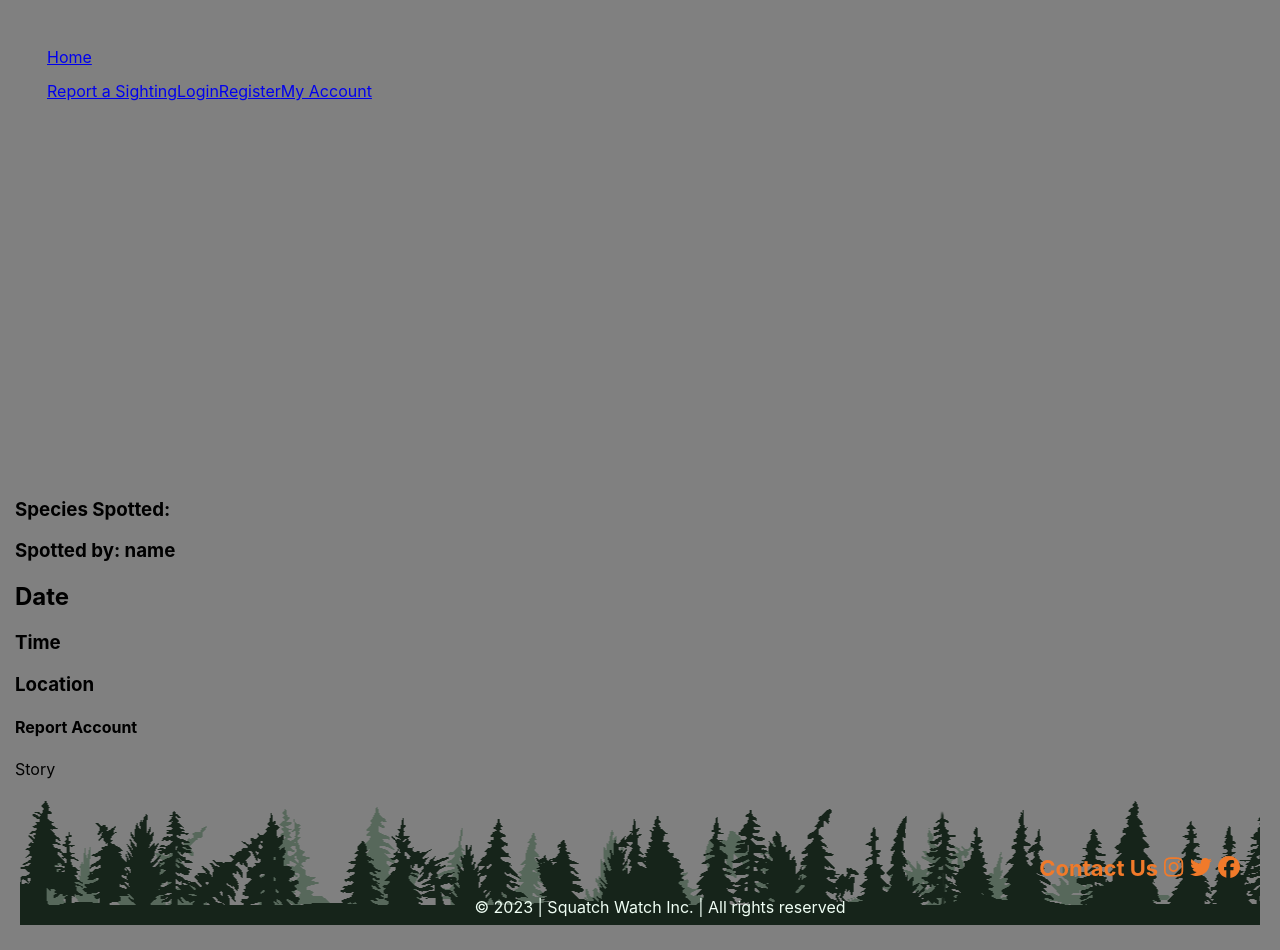
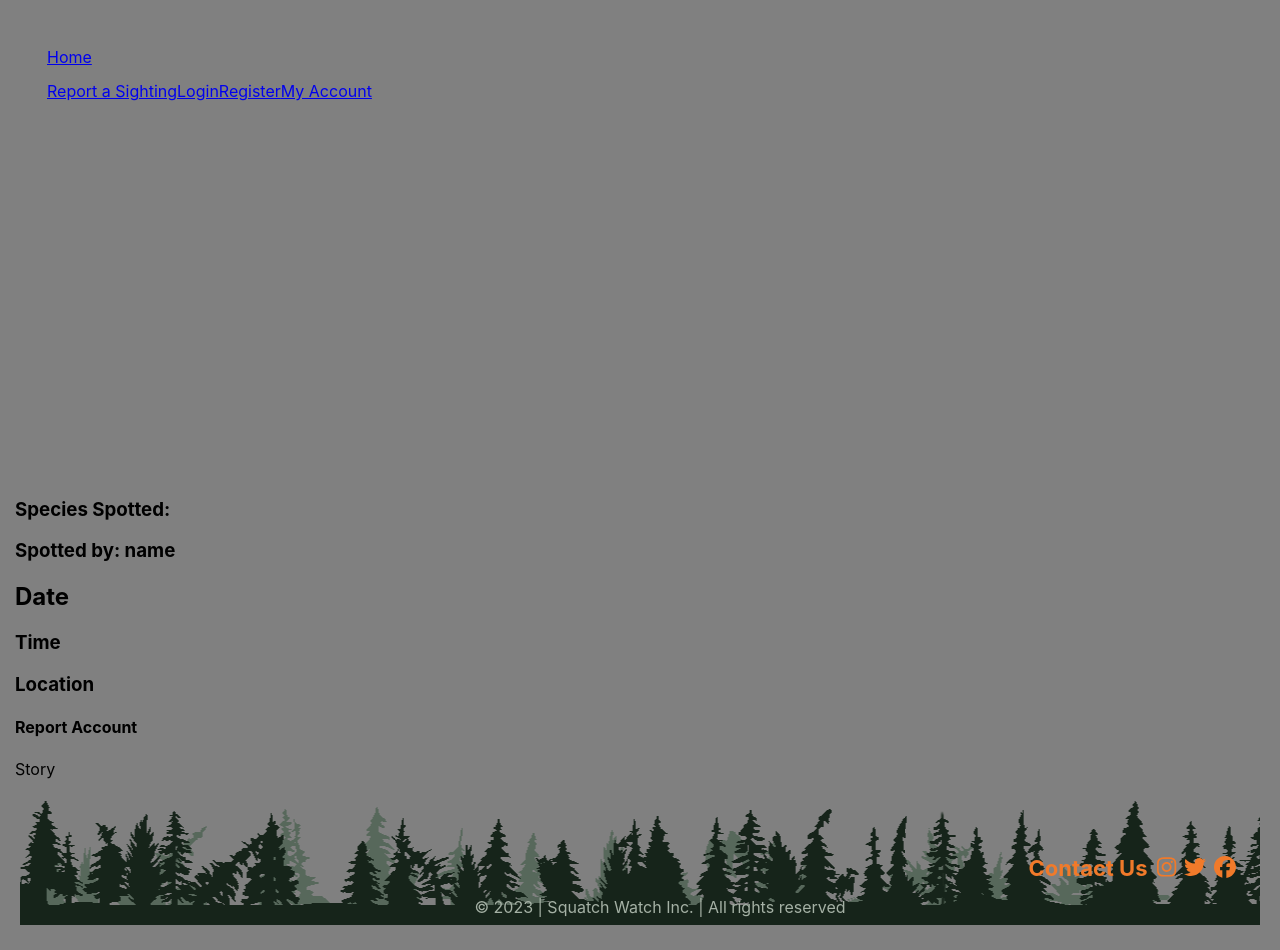
Before and after one commit to johncapovani/Squatch-Watch, a React (Create React App) app in the folder frontend/: page /onesighting in a window 1280 px wide. Built offline with nearby package versions, Linux system fonts and the light colour scheme.

Commit message:
footer links work

```diff
--- a/frontend/src/components/Footer.css
+++ b/frontend/src/components/Footer.css
@@ -11,10 +11,15 @@
 .copyright{
     font-size: 16px;
     text-align: center;
-    color:rgb(240, 255, 245);
+    color:rgb(165, 177, 165);
 }
 
 .icons{
+    color:#F17A2A;
+    padding:4px;
+}
+
+.orange-text{
     text-align: right;
     color:#F17A2A;
     padding-right: 60px;
--- a/frontend/src/components/Footer.jsx
+++ b/frontend/src/components/Footer.jsx
@@ -6,13 +6,17 @@ import {
     faInstagram
 } from '@fortawesome/free-brands-svg-icons';
 import { FontAwesomeIcon } from '@fortawesome/react-fontawesome';
+import {Link} from 'react-router-dom'
 
 const Footer = () => {
     return (
         <div className='footer'>
         <div className="footer-text">
-            <p className='icons'>
-                <b>Contact Us</b> <FontAwesomeIcon icon={faInstagram}/>     <FontAwesomeIcon icon={faTwitter}/>   <FontAwesomeIcon icon={faFacebook}/>
+            <p className='orange-text'>
+                <b>Contact Us       </b>
+                     <a href="https://www.instagram.com/bigfootgone/?hl=en" className='icons'><FontAwesomeIcon icon={faInstagram}/></a>
+                     <a href="https://twitter.com/AndCryptids" className='icons'><FontAwesomeIcon icon={faTwitter}/></a>
+                     <a className='icons' href="https://www.facebook.com/groups/sasquatchworld/"><FontAwesomeIcon icon={faFacebook}/></a>
             </p>
             <p className='copyright'>
                 &copy; {new Date().getFullYear()} | Squatch Watch Inc. | All rights reserved
```
